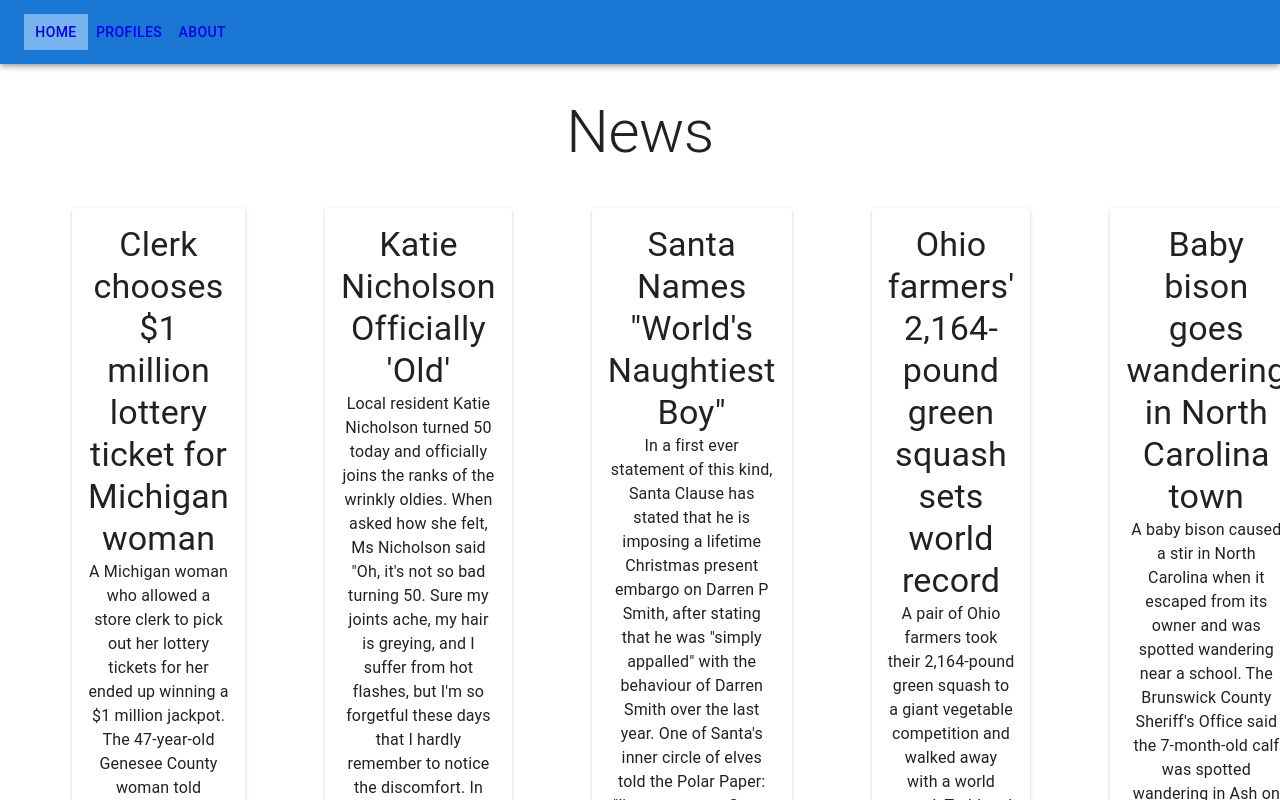
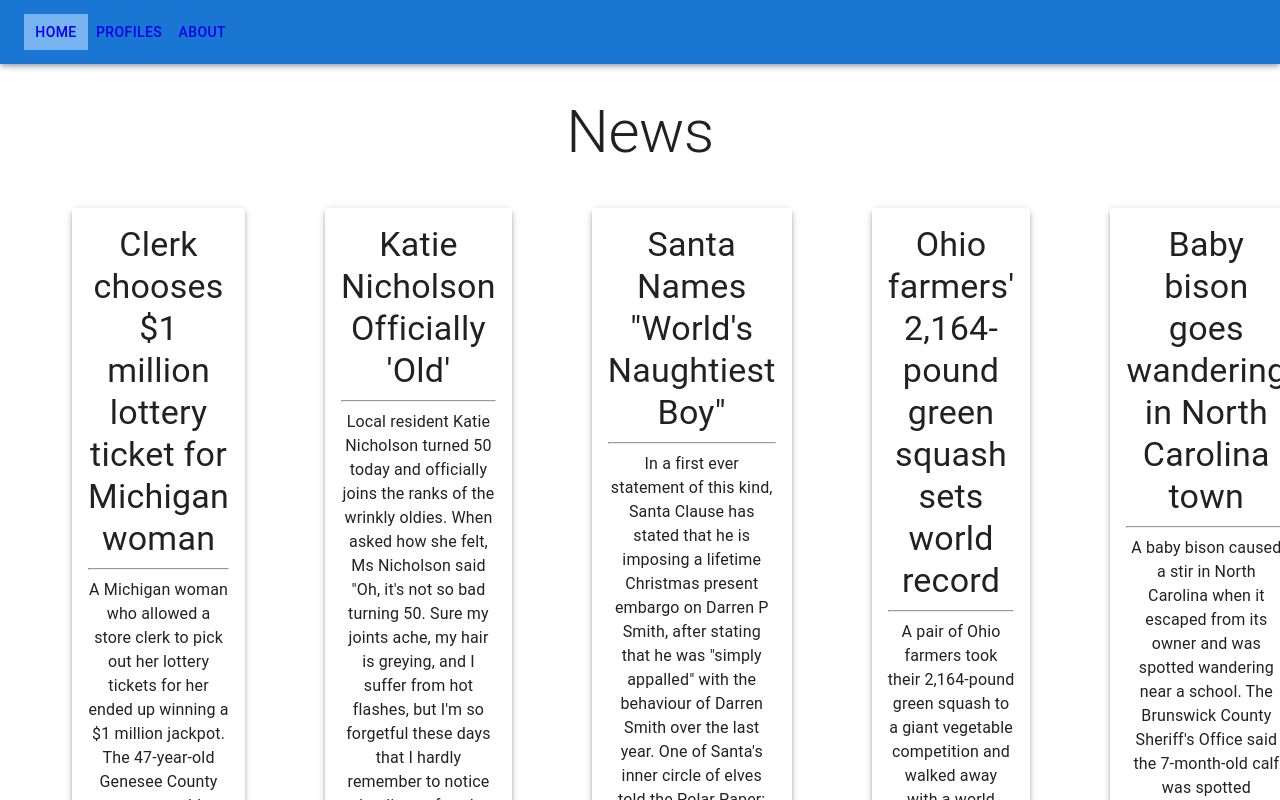
Before and after one commit to neg-0/social-network, a React (Create React App) app: page / in a window 1280 px wide. Shown: the top 800 px of the page. Built offline with nearby package versions, Linux system fonts and the light colour scheme.

Commit message:
Added styling to article

```diff
--- a/src/components/Article.js
+++ b/src/components/Article.js
@@ -2,8 +2,9 @@ import { Paper, Typography } from "@mui/material";
 
 export default function Article({ article }) {
     return (<article>
-        <Paper elevation={2} sx={{ m: 5, p: 2 }}>
+        <Paper elevation={4} sx={{ m: 5, p: 2 }}>
             <Typography variant="h4">{article.title}</Typography>
+            <hr />
             <Typography variant="p">{article.article}</Typography>
         </Paper>
     </article>)
```
